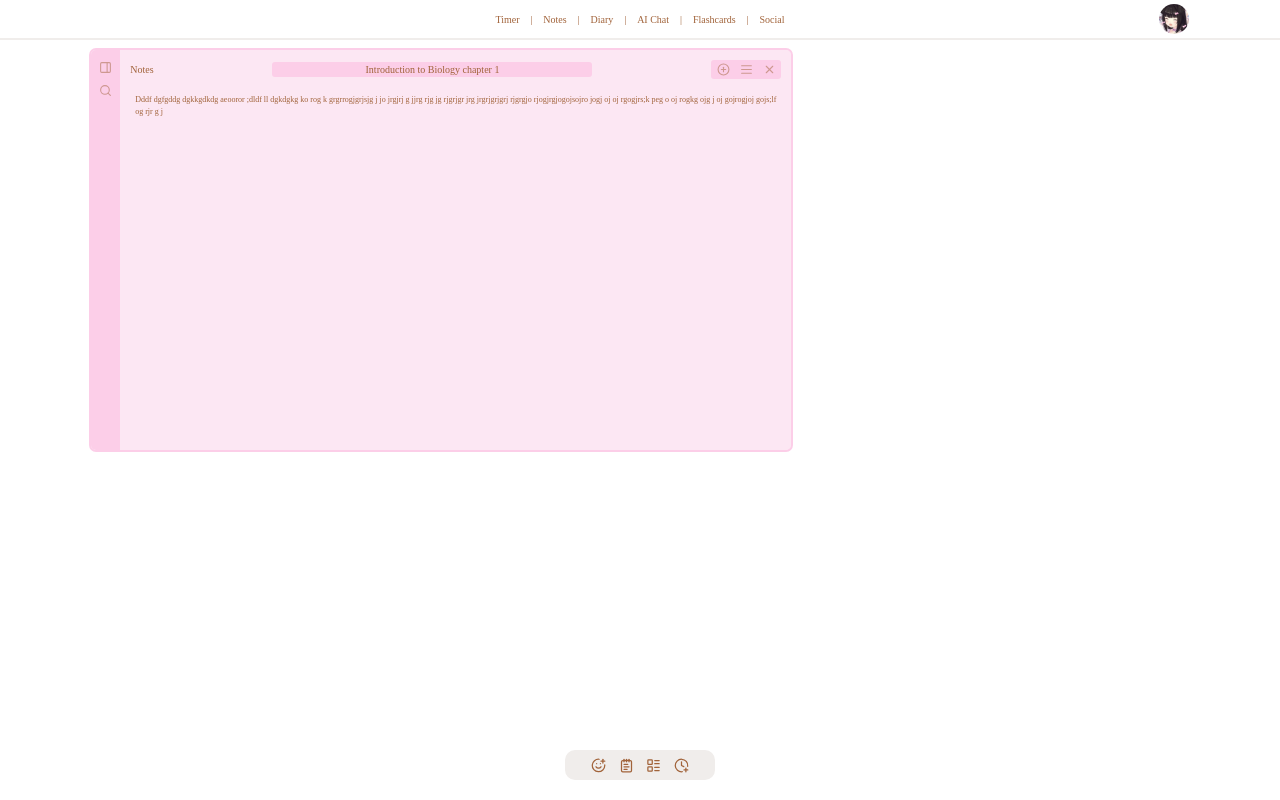
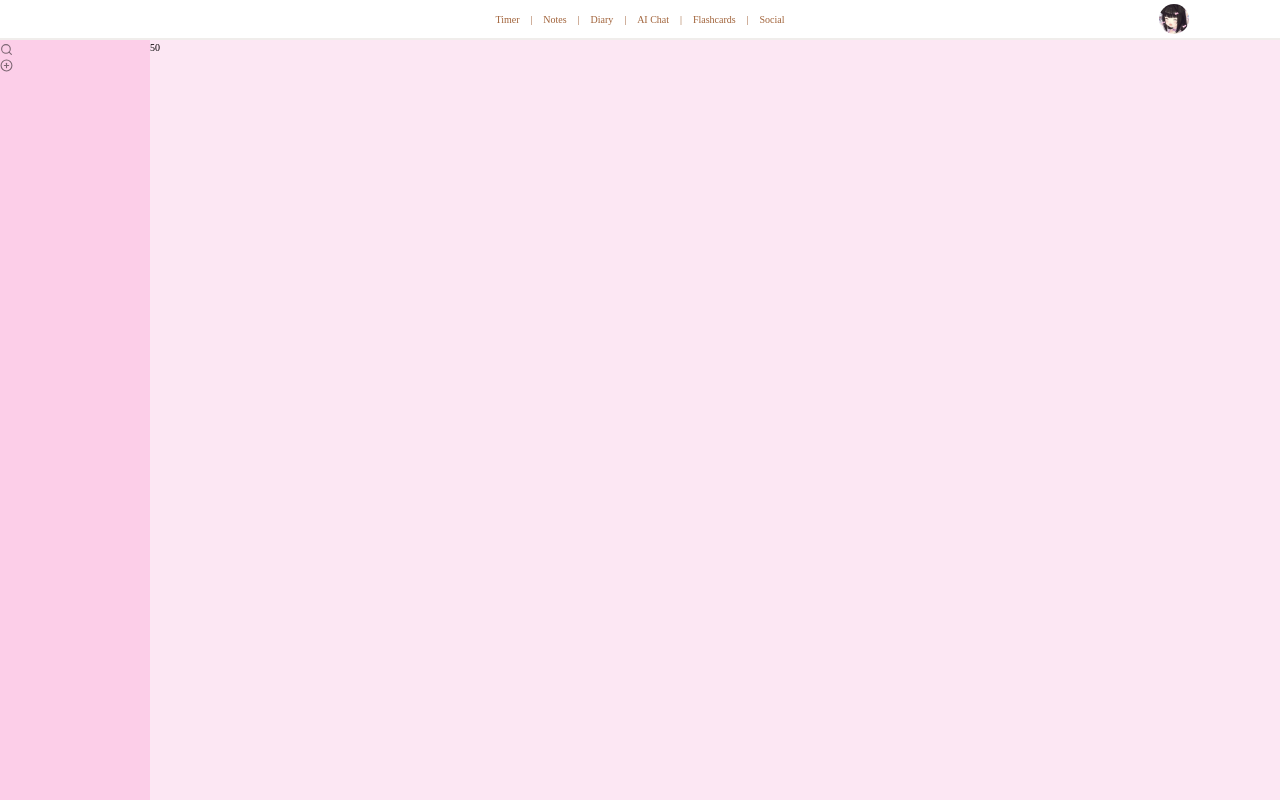
Before and after one commit to anyamao/Web1, a React (Vite) app: page /notes in a window 1280 px wide. Built offline with nearby package versions, Linux system fonts and the light colour scheme; a web font is replaced by a local one.

Commit message:
Started with the notes page

```diff
--- a/package.json
+++ b/package.json
@@ -13,7 +13,8 @@
     "@tailwindcss/vite": "^4.1.18",
     "lucide-react": "^0.563.0",
     "react": "^19.2.0",
-    "react-dom": "^19.2.0"
+    "react-dom": "^19.2.0",
+    "react-router-dom": "^7.13.0"
   },
   "devDependencies": {
     "@eslint/js": "^9.39.1",
--- /dev/null
+++ b/src/Timer.tsx
@@ -0,0 +1,20 @@
+import { useEffect, useState } from "react";
+import Header from "./components/Header.tsx";
+import NoteSingle from "./components/NoteSingle.tsx";
+import NoteCreation from "./components/NoteCreation.tsx";
+import
+const Timer = () => {
+  return (
+    <main>
+      <div className="wrapper">
+        <Header></Header>
+        <div className="content-wrapper">
+          <NoteSingle></NoteSingle>
+        </div>
+        <NoteCreation></NoteCreation>
+      </div>
+    </main>
+  );
+};
+
+export default Timer;
--- a/src/main.tsx
+++ b/src/main.tsx
@@ -1,10 +1,23 @@
 import { StrictMode } from "react";
 import { createRoot } from "react-dom/client";
+import { createBrowserRouter, RouterProvider } from "react-router-dom";
 import "./styles/index.css";
 import Timer from "./pages/Timer/Timer.tsx";
+import Notes from "./pages/Notes/Notes.tsx";
+
+const router = createBrowserRouter([
+  {
+    path: "/timer",
+    element: <Timer />,
+  },
+  {
+    path: "/notes",
+    element: <Notes />,
+  },
+]);
 
 createRoot(document.getElementById("root")!).render(
   <StrictMode>
-    <Timer />
+    <RouterProvider router={router} />
   </StrictMode>,
 );
--- /dev/null
+++ b/src/pages/Notes/Notes.tsx
@@ -0,0 +1,21 @@
+import Header from "../../components/Header.tsx";
+import { Search, CirclePlus, TextAlignJustify } from "lucide-react";
+
+const Notes = () => {
+  return (
+    <main>
+      <div className="wrapper">
+        <Header></Header>
+        <div className="page-wrapper flex flex-row">
+          <div className="normal-pink w-1/4 max-w-[150px]  normal-text">
+            <Search className="icon"></Search>
+            <CirclePlus className="icon"></CirclePlus>
+          </div>
+          <div className="light-pink normal-text flex-1">50</div>
+        </div>
+      </div>
+    </main>
+  );
+};
+
+export default Notes;
--- a/src/styles/index.css
+++ b/src/styles/index.css
@@ -7,6 +7,9 @@
 @layer components {
   .wrapper {
     @apply min-w-screen min-h-screen flex flex-col items-center;
+  }
+  .page-wrapper {
+    @apply flex-1 w-full;
   }
   .content-wrapper {
     @apply min-w-[480px] max-w-[1400px] w-6/7 flex;
```
Also changed, not shown: 1 other file (tests, documents, lock files or other folders).
